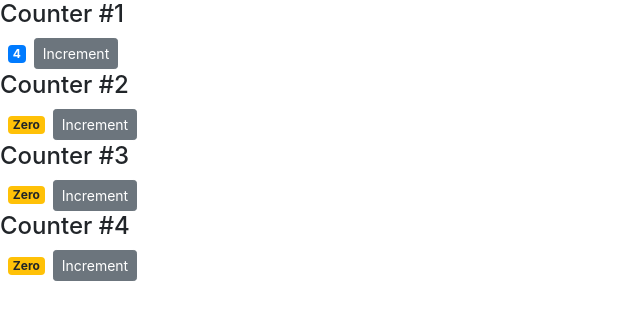
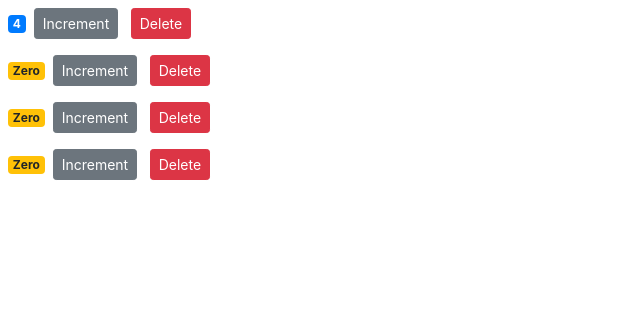
Before and after one commit to SanchiChopra/Ecommerce-react-app, a React (Create React App) app: page / in a window 1280 px wide. Shown: the top 320 px of the page, without its empty margins (0-640 px from the left). Built offline with nearby package versions, Linux system fonts and the light colour scheme.

Commit message:
Raising and Handling Events

```diff
--- a/src/components/counter.jsx
+++ b/src/components/counter.jsx
@@ -47,7 +47,7 @@
       <div>
         {" "}
         {/* <img src={this.state.imageURL} alt="" /> */}
-        {this.props.children}
+        {/* {this.props.children} */}
         <span className={this.getBadgeClasses()}> {this.formatCount()} </span>
         {/* badge badge-primary are bootstrap classes, m-2 is margin 2 that gives margins between button and text */}
         <button
@@ -57,6 +57,12 @@
           {" "}
           Increment{" "}
         </button>{" "}
+        <button
+          onClick={this.props.onDelete}
+          className="btn btn-danger btn-sm m-2"
+        >
+          Delete
+        </button>
         {/* {this.state.tags.length === 0 && "Please create a new tag!"}
         {this.renderTags()} */}
       </div>
--- a/src/components/counters.jsx
+++ b/src/components/counters.jsx
@@ -10,13 +10,22 @@
       { id: 4, value: 0 },
     ],
   };
+  //since counters array is under state of counters component, counters should be handling the event of deletion
+  handleDelete = () => {
+    console.log("Event Handler Called");
+  };
   render() {
     return (
       <div>
         {this.state.counters.map((counter) => (
-          <Counter key={counter.id} value={counter.value} selected>
-            <h4>Counter #{counter.id}</h4>
-          </Counter>
+          <Counter
+            key={counter.id}
+            onDelete={this.handleDelete}
+            value={counter.value}
+            selected
+          />
+          // {/* <h4>Counter #{counter.id}</h4> */}
+          //   {/* </Counter> */}
         ))}
       </div>
     );
```
